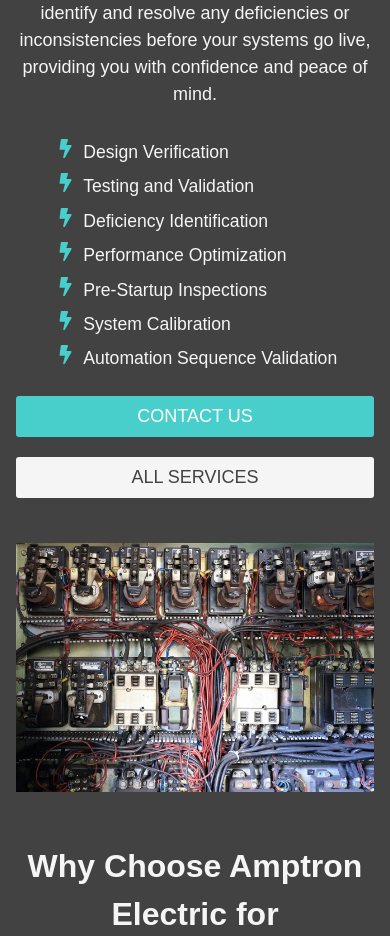
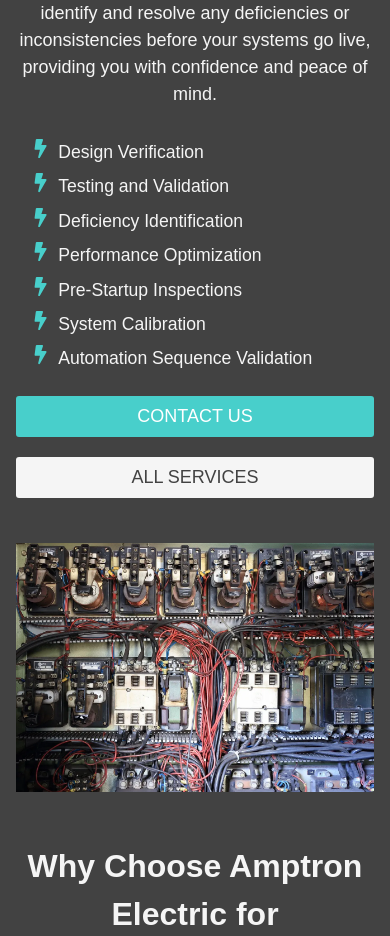
Before and after one commit to AmptronElectric/Website-for-Amptron-Electric, a React (Vite) app: page /commissioning in a window 390 px wide. Shown: the part 780-1716 px from the top of the page. Built offline with nearby package versions, Linux system fonts and the light colour scheme.

Commit message:
list styles updates

```diff
--- a/src/components/List/List.module.scss
+++ b/src/components/List/List.module.scss
@@ -22,3 +22,9 @@
   margin-right: 0.5rem; /* Space between icon and text */
   font-size: 1.2rem; /* Adjust icon size */
 }
+
+@media (max-width: 501px) {
+  .list {
+    padding-left: 15px;
+  }
+}
```
